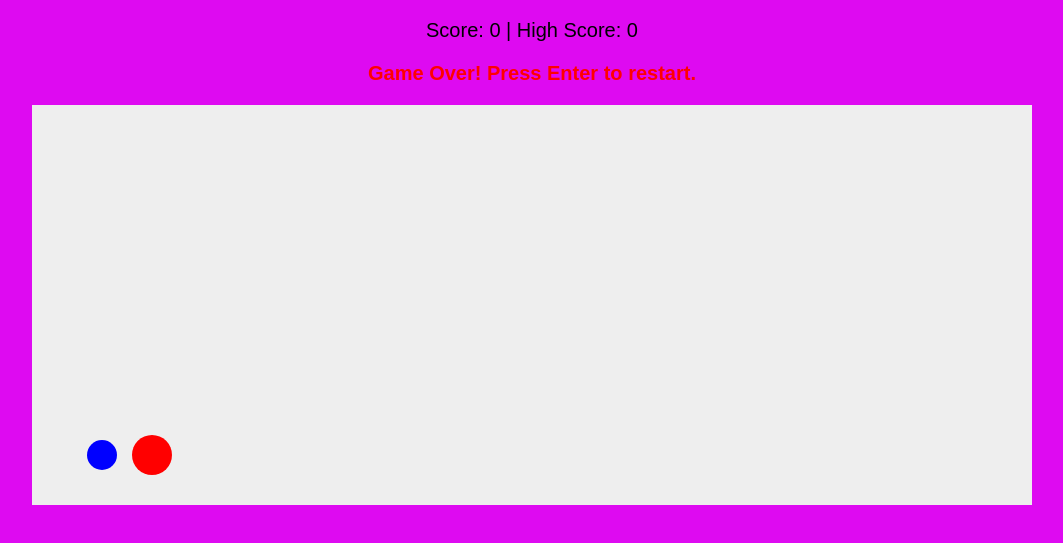
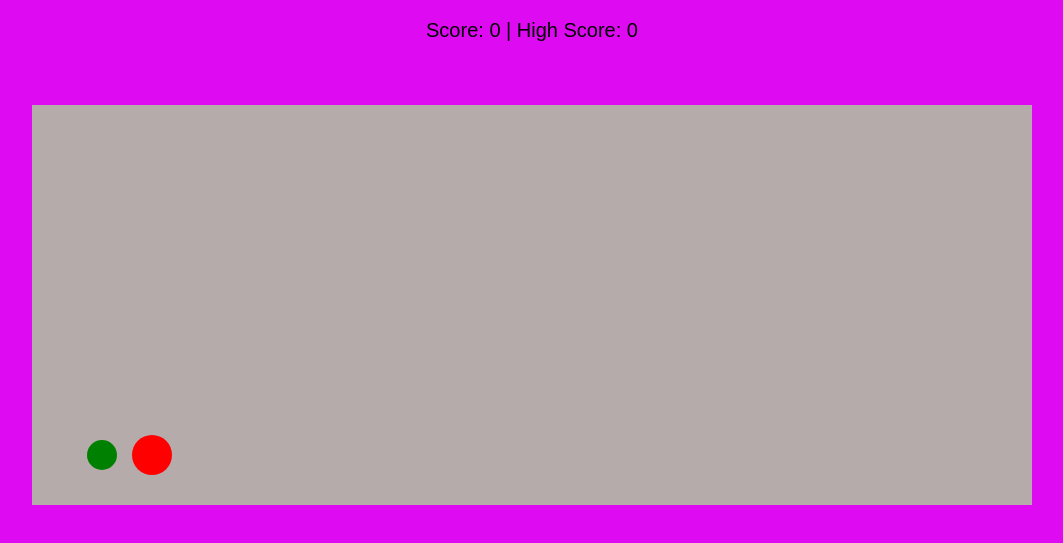
Before and after one commit to balaji9751/jump-game, a plain HTML site: page index.html in a window 1280 px wide. Shown: the part 61-604 px from the top of the page, without its empty margins (108-1171 px from the left). Drawn offline with Linux system fonts and the light colour scheme.

```diff
--- a/script.js
+++ b/script.js
@@ -1,7 +1,7 @@
 const canvas = document.getElementById("gameCanvas");
 const ctx = canvas.getContext("2d");
 
-let player = { x: 70, y: 350,radius: 15,  color: "blue", jumping: false };
+let player = { x: 70, y: 350,radius: 15,  color: "green", jumping: false };
 let obstacle = { x: 400, y: 350, radius: 20, color: "red", speed: 28};
 let score = 0;
 let highScore = localStorage.getItem("highScore") || 0;
--- a/style.css
+++ b/style.css
@@ -4,7 +4,7 @@ body {
     background-color: rgb(222, 10, 241);
 }
 canvas {
-    background: #eee;
+    background: #b6abab;
     display: block;
     margin: 20px auto;
 }
@@ -13,7 +13,7 @@ canvas {
 }
 #message {
     font-size: 20px;
-    color: red;
+    color: rgba(0, 58, 167, 0);
     font-weight: bold;
     display: none;
 }
```
